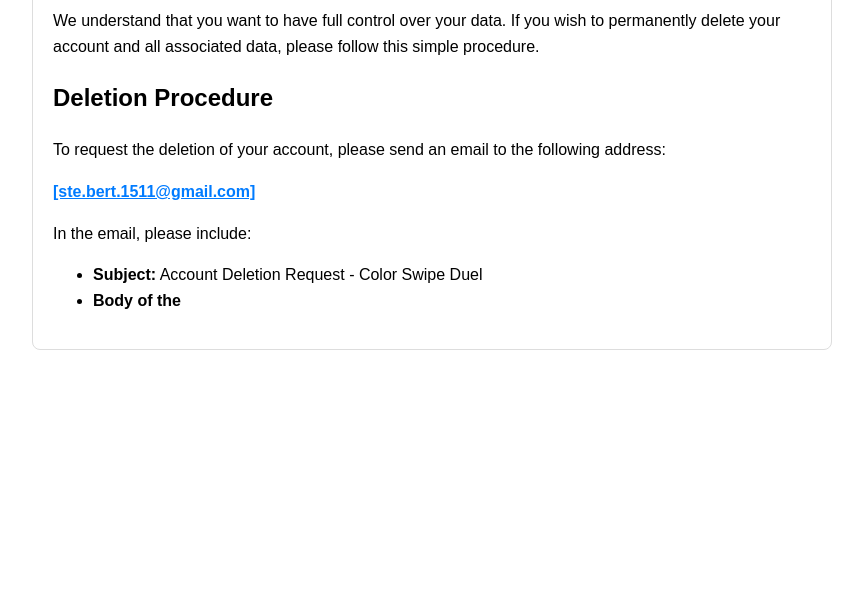
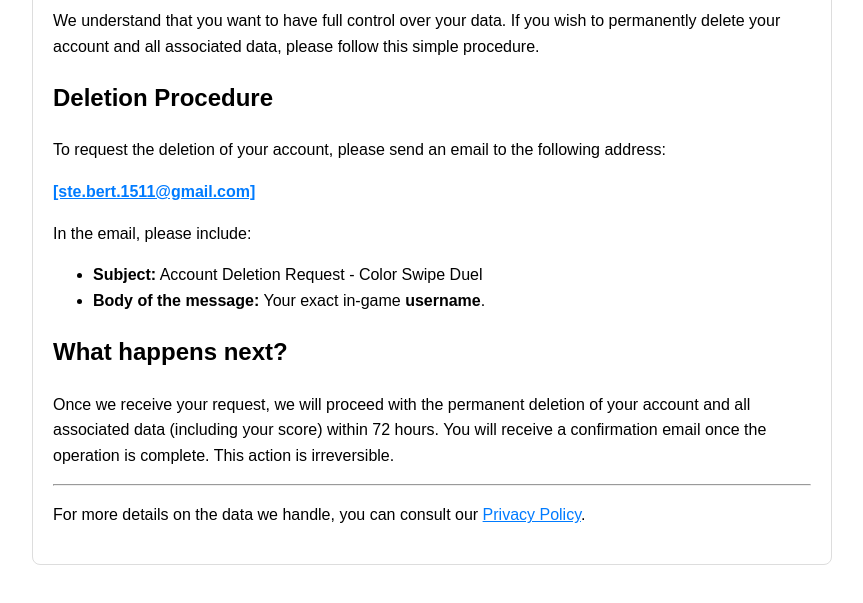
Before and after one commit to Steexe87/colorswipe-privacy-policy, a plain HTML site: page delete-account.html in a window 1280 px wide. Shown: the part 127-730 px from the top of the page, without its empty margins (208-1071 px from the left). Drawn offline with Linux system fonts and the light colour scheme.

Commit message:
Update delete-account.html

```diff
--- a/delete-account.html
+++ b/delete-account.html
@@ -24,4 +24,15 @@
         <p>In the email, please include:</p>
         <ul>
             <li><strong>Subject:</strong> Account Deletion Request - Color Swipe Duel</li>
-            <li><strong>Body of the
+            <li><strong>Body of the message:</strong> Your exact in-game <strong>username</strong>.</li>
+        </ul>
+
+        <h2>What happens next?</h2>
+        <p>Once we receive your request, we will proceed with the permanent deletion of your account and all associated data (including your score) within 72 hours. You will receive a confirmation email once the operation is complete. This action is irreversible.</p>
+
+        <hr>
+        <p>For more details on the data we handle, you can consult our <a href="index.html">Privacy Policy</a>.</p>
+    </div>
+
+</body>
+</html>
```
